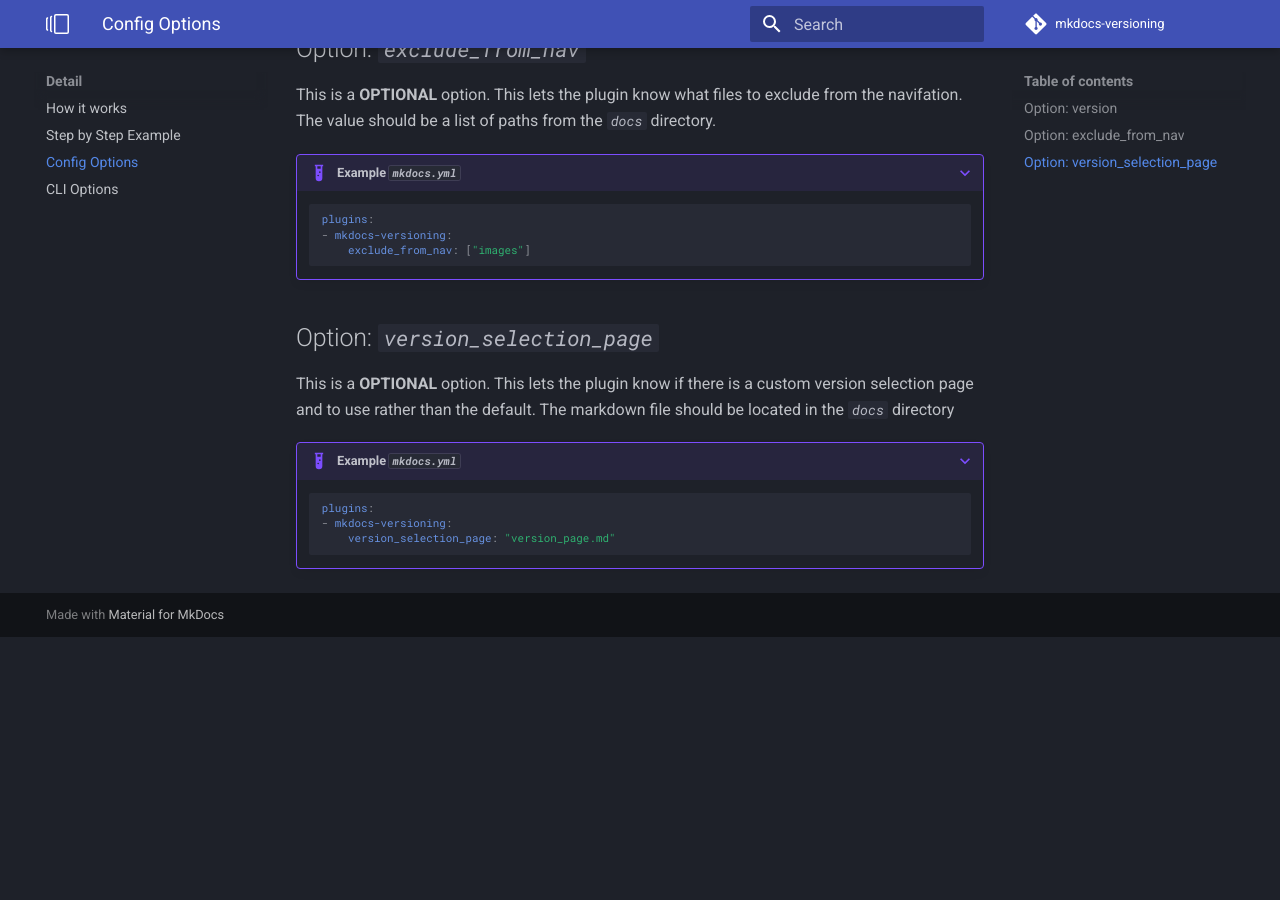
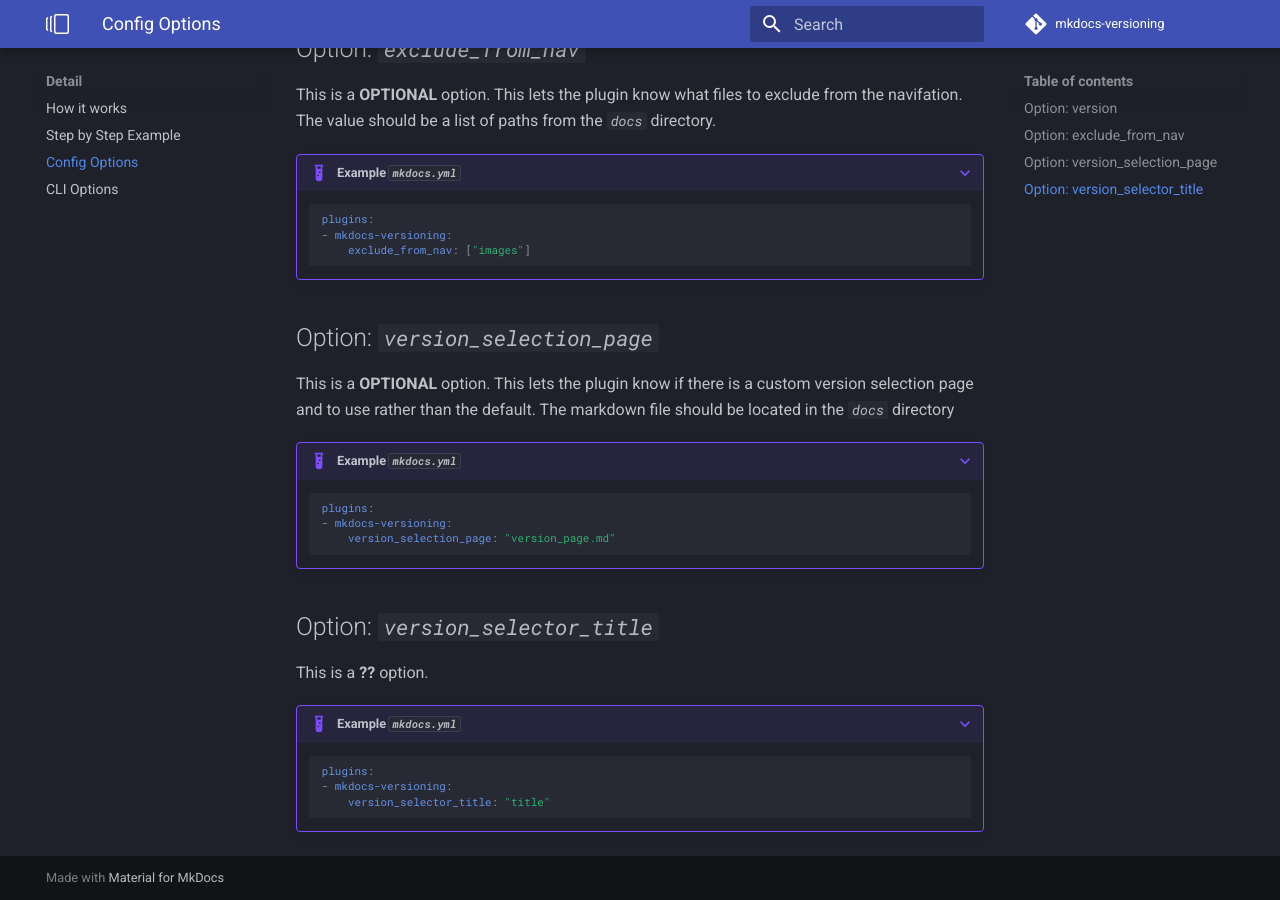
Before and after one commit to zayd62/mkdocs-versioning, an MkDocs documentation site: the page built from docs/reference/config_options.md, in a window 1280 px wide and 900 px high, scrolled down 576 px. Built offline with MkDocs 1.6.1 and Material for MkDocs 9.7.7, drawn with Linux system fonts in a browser that asks for light colours; comment, search, counter and statistics services are not loaded; before the commit the page ends 1213 px from its top, so only the background shows below that.

Commit message:
docs: updated docs

````diff
--- a/docs/reference/config_options.md
+++ b/docs/reference/config_options.md
@@ -34,3 +34,14 @@
     - mkdocs-versioning:
         version_selection_page: "version_page.md"
     ```
+
+## Option: *`version_selector_title`*
+
+This is a **??** option.
+
+???+ example "Example *`mkdocs.yml`*"
+    ```yaml
+    plugins:
+    - mkdocs-versioning:
+        version_selector_title: "title"
+    ```
````
Also changed, not shown: docs/index.md (+1 -4 lines), docs/troubleshooting.md (added, +24 -0 lines).
